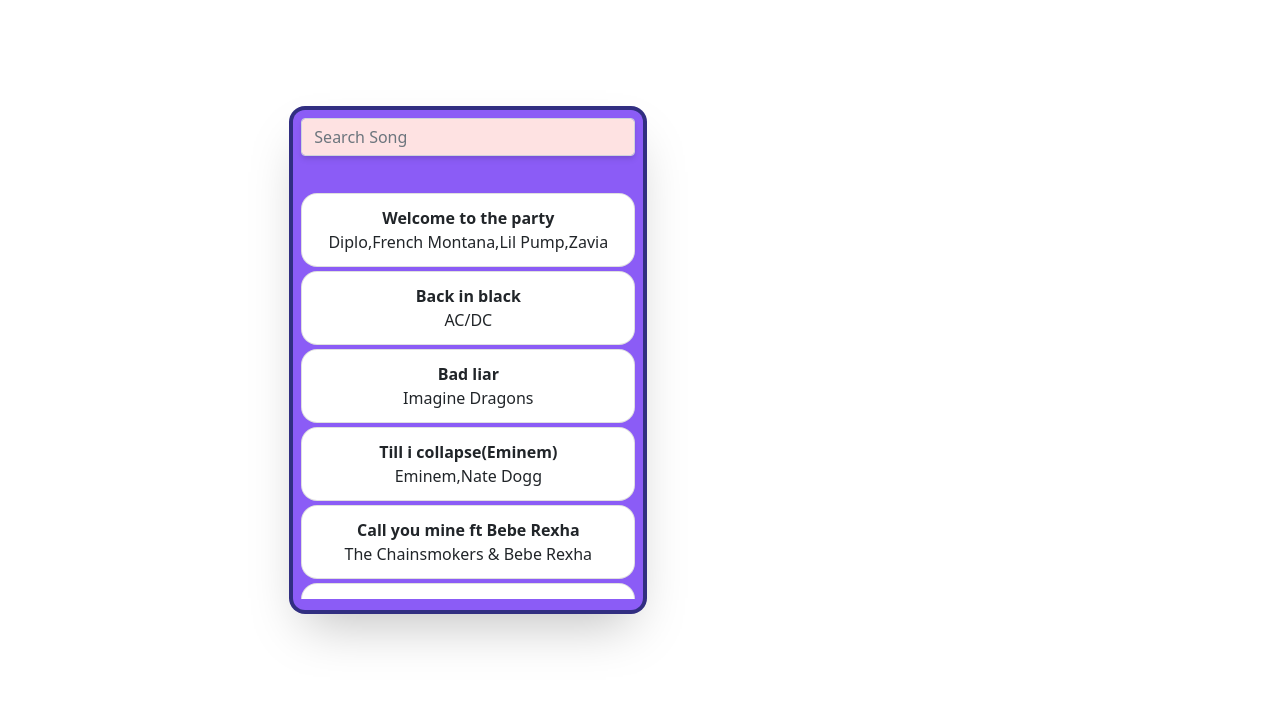
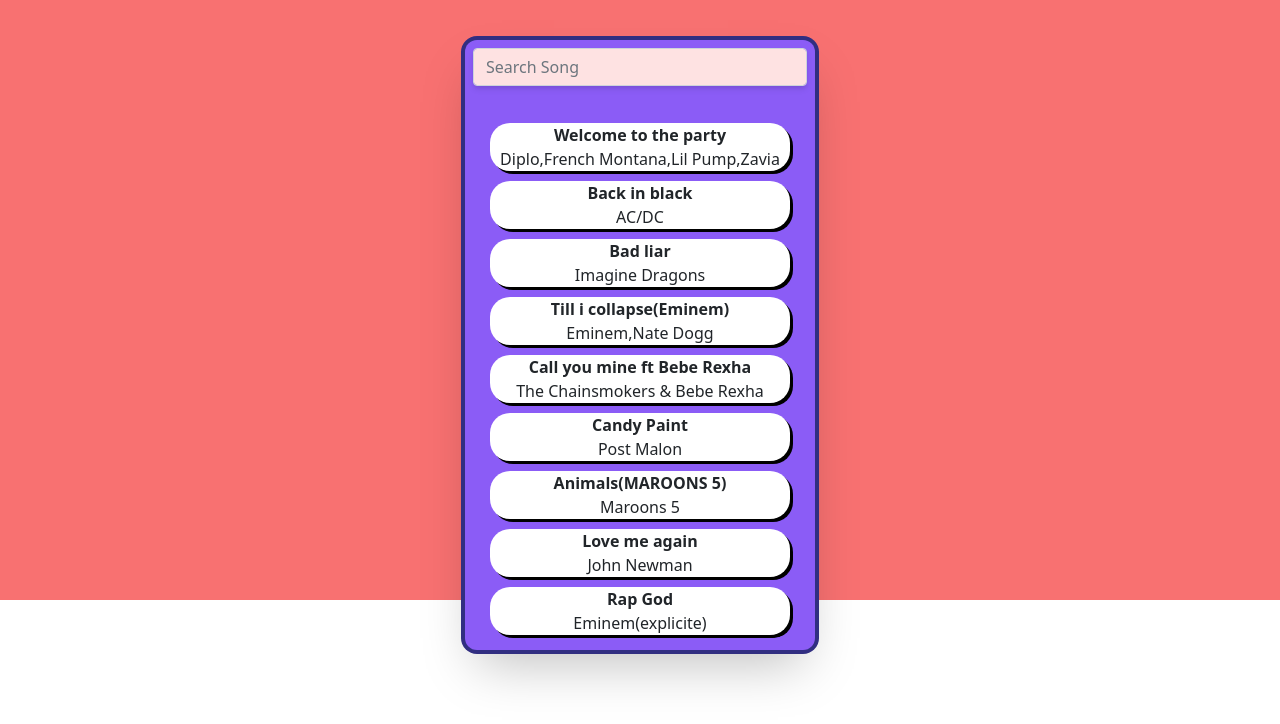
Before and after one commit to Adityaraj-singh/Songify, a React (Create React App) app: page / in a window 1280 px wide. Shown: the top 724 px of the page. Built offline with nearby package versions, Linux system fonts and the light colour scheme.

Commit message:
Add files via upload

```diff
--- a/src/Components/Functionaltest.js
+++ b/src/Components/Functionaltest.js
@@ -51,19 +51,20 @@ function filter(){
     />
             </div>
 
-            <ListGroup className=" listing py-4 px-2 space-y-1 " as="ol">
+            <ol className=" listing py-4 px-2 space-y-1 " as="ol">
                 {
                     temp_songs.map(item=>(
-                        <button className="rounded-2xl" key={item.id}   onClick={()=>change(item.id)}><ListGroup.Item  key={item.id}  as="li" >
+                        <li id="listitem" key={item.id}>
+                        <button className="rounded-2xl" key={item.id}   onClick={()=>change(item.id)}>
                         <strong>{item.title}</strong>
                         <div className="align-item-start">{item.artist}</div>
-                    </ListGroup.Item>
                     </button>
+                    </li>
                     ))
                 }
 
 
-    </ListGroup>
+    </ol>
 
             </div>
             </center>
--- a/src/Components/Home.js
+++ b/src/Components/Home.js
@@ -117,18 +117,15 @@ useEffect(()=>{
     return(
 
             <center>
-           <div  className="home">
-            <Container>
-            <Row className="justify-content-md-center">
-            <Col  sm={3}  >
+           <div  className="home bg-red-400">
+
+
             <Songlist
             songs={songs}
              Setcurrentsongindex={Setcurrentsongindex}
              playing={playing}
              Setplaying={Setplaying} />
-             </Col>
 
-        <Col sm={4} >
              {currentsongindex!=null ?
  <Player
  songs={songs}
@@ -143,9 +140,8 @@ useEffect(()=>{
    /> : null
              }
 
-            </Col>
-            </Row>
-            </Container>
+
+
         </div>
 
              </center>
--- a/src/Components/MyStyle.css
+++ b/src/Components/MyStyle.css
@@ -1,18 +1,6 @@
-
 .home{
-    margin-bottom: 50px;
-
    height: 600px;
 
-   padding:20px;
-
-}
-
-.app{
-   margin-bottom: 100px;
-
-   padding-bottom: 200px;
-   padding-top: 50px;
 }
 .songpic{
 height: 100px;
@@ -35,9 +23,9 @@ width:auto;
 }
 
 .main-player{
-   margin-bottom: 40px;
+
    position: relative;
-   top:40px;
+   top:-610px;
 
 }
 
@@ -46,14 +34,15 @@ width:auto;
    justify-content: left;
 }
 .songlistbox{
-   margin-bottom: 40px;
+
   width: 350px;
   position: relative;
+
   top: 40px;
 }
 .song-list-box{
    width: 450;
-   height: 500px;
+   height: 610px;
 
 }
 
@@ -64,7 +53,7 @@ width:auto;
 .listing{
   border-radius: 50px;
 
-   height: 430px;
+   height: 540px;
    overflow: scroll;
    overflow-x: hidden;
   position: relative;
@@ -77,3 +66,17 @@ width:auto;
    top:5px
 
 }
+.next-song{
+   position: relative;
+   top: 100px;
+}
+
+#listitem{
+   height:auto;
+   background-color: aqua;
+   box-shadow: black 3px 3px;
+   width: 300px;
+   margin-bottom: 10px;
+   background-color: white;
+   border-radius: 20px;
+}
--- a/src/Components/player.js
+++ b/src/Components/player.js
@@ -14,6 +14,12 @@ var current={
 }
 
 const temp_songs=songs
+
+const [main_player,Setmain_player]=useState({
+    position: 'relative',
+    top:'-590px'
+
+})
 
 const [playerstyle,Setplayerstyle]=useState({
     visibility:'visible'
@@ -34,6 +40,8 @@ const [playergeometry,Setplayergeometry]=useState({
     height: '630px'
 
 })
+
+
 
 const audioEl=useRef(0)
 const [initialtime,Setinitialtime]=useState(0)
@@ -98,7 +106,9 @@ const minimize=()=>{
 
     Setplayergeometry({
         width: '350px',
-        height: '100px'
+        height: '100px',
+
+
     })
 
     Setcontrolstyle({
@@ -116,6 +126,12 @@ const minimize=()=>{
    'font-size':'small',
     width: '350px'
     })
+
+Setmain_player({
+    position:'relative',
+    top:'-60px'
+})
+
    Setminplayer(!minplayer)
 }
 const maximize=()=>{
@@ -138,8 +154,14 @@ const maximize=()=>{
     Settitlestyle({
         position: 'relative',
     })
+
+    Setmain_player({
+        position: 'relative',
+    top:'-590px'
+    })
     Setminplayer(!minplayer)
 }
+
 
 useEffect(()=>{
 
@@ -194,7 +216,7 @@ const skip=(forwards=true)=>{
 
 return(
 
-    <div className="main-player items-center">
+    <div className="main-player items-center" style={main_player}>
                              <center>
 
                     <div className="player-box   bg-gradient-to-r from-purple-600 via-purple-400 to-purple-400 rounded-2xl space-y-2 ring-4 ring-indigo-900 shadow-2xl" id="playerbox" style={playergeometry}>
```
